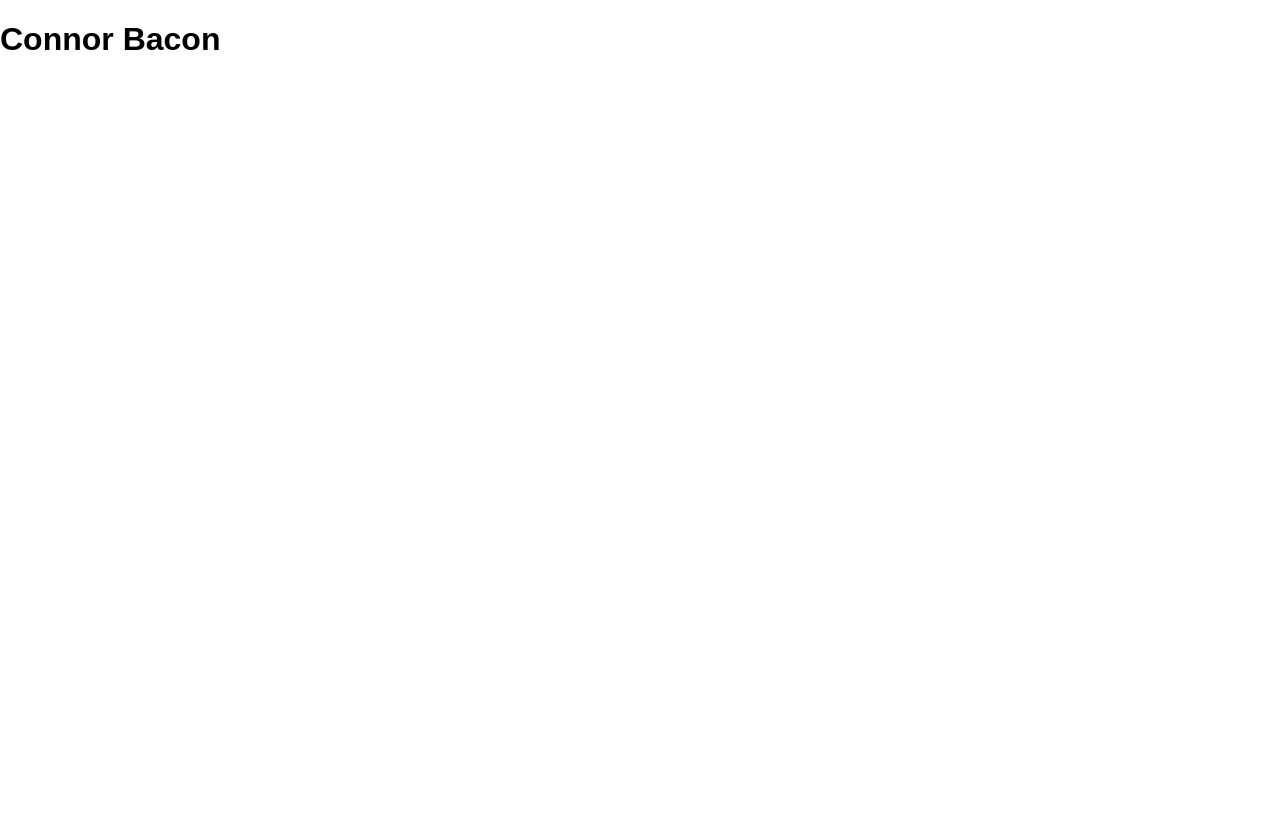
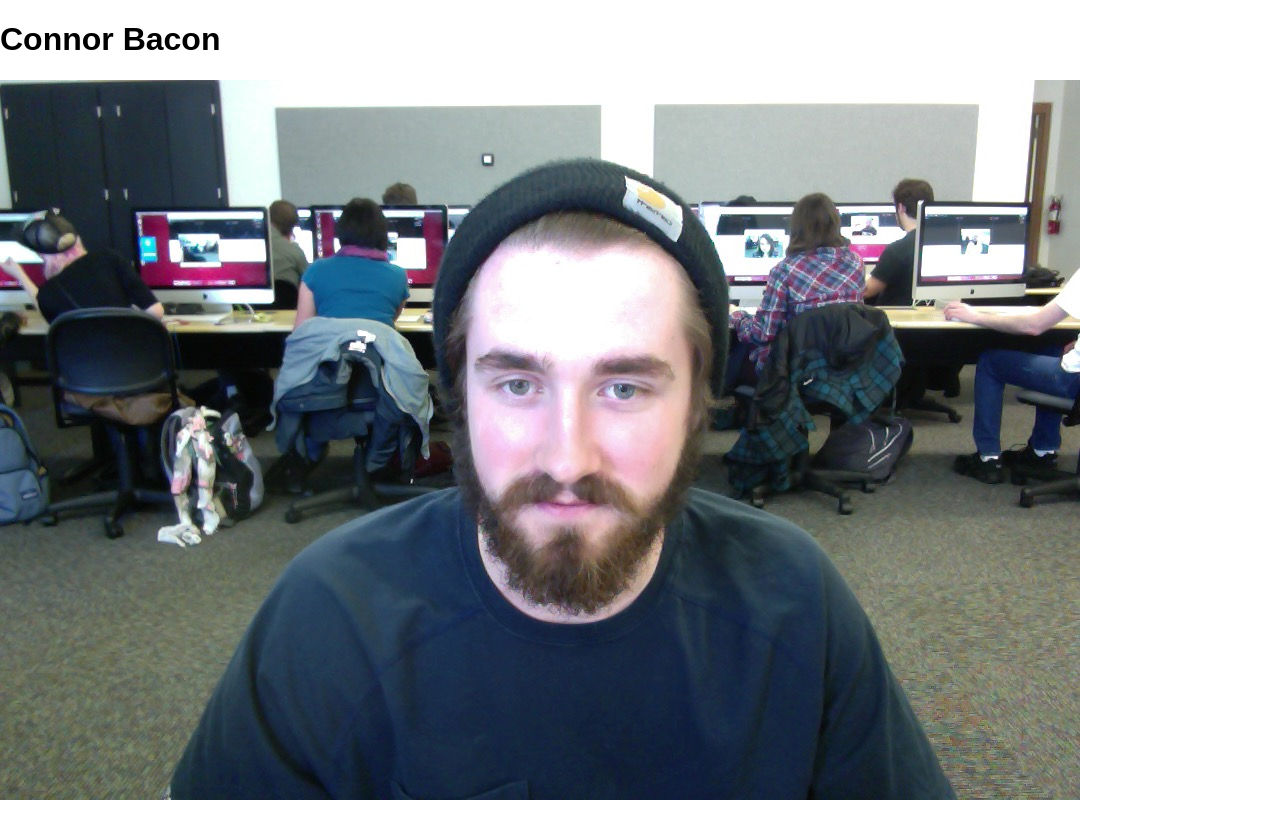
Before and after one commit to connorbacon9/connorbacon9.github.io, a plain HTML site: page index.html in a window 1280 px wide. Drawn offline with Linux system fonts and the light colour scheme.

Commit message:
Update index.html

```diff
--- a/index.html
+++ b/index.html
@@ -18,7 +18,7 @@
 
     <h1>Connor Bacon</h1>
 
-<p><img src="" /></p>
+<p><img src="img/me.jpg" /></p>
 
 
 
```
